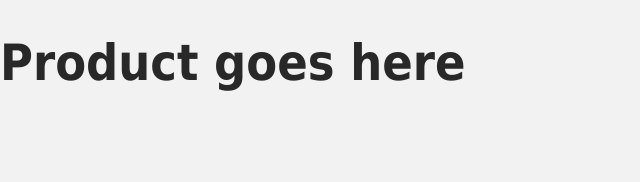
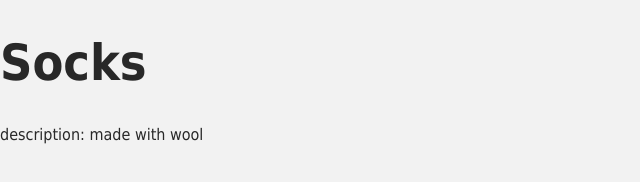
Before and after one commit to Mike2081/vue-basics, a plain HTML site: page index.html in a window 1280 px wide. Shown: the whole page, without its empty margins (0-640 px from the left). Drawn offline with nearby package versions, Linux system fonts and the light colour scheme.

Commit message:
learned ab vue create.app/mounting app with vue. started writing notes on code, so i can explain to others better

```diff
--- a/index.html
+++ b/index.html
@@ -10,10 +10,18 @@
   </head>
   <body>
     <div id="app">
-      <h1>Product goes here</h1>
+      <h1>{{ product }}</h1> <!--  imagine '{{' are two phones calling our main.js and asking to show what is inside product -->
+      <div>{{ description }}</div>
     </div>
 
-    <!-- Import Js -->
+    <!-- importing a whole vue app now -->
     <script src="./main.js"></script>
+
+    <!-- mount app-->
+    <script>
+      const mountedApp = app.mount('#app') // mounting the app with 'app.mount'
+                                          //and putting it into variable mountedApp.
+                                          //using the dom id selector # to grab id = "app" on line12
+    </script>
   </body>
 </html>
--- a/main.js
+++ b/main.js
@@ -1 +1,8 @@
-const product = 'Socks'
+const app = Vue.createApp ({ //we're putting all of our vue data/methods into app on line12 of index.html
+    data: function() {
+        return {
+            product: 'Socks', //now product socks is a data item
+            description: 'description: made with wool'
+        }
+    }
+})
```
